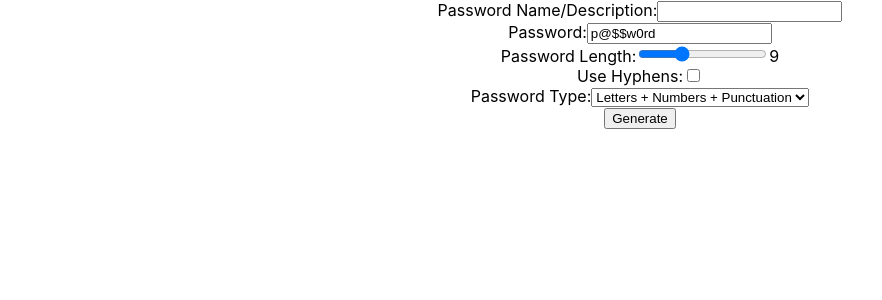
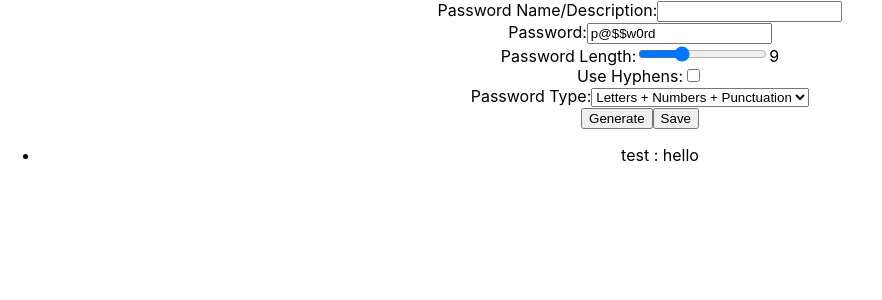
Before and after one commit to Andrew32A/ACS-3340-passwords-app, a React (Create React App) app: page / in a window 1280 px wide. Shown: the top 300 px of the page, without its empty margins (0-882 px from the left). Built offline with nearby package versions, Linux system fonts and the light colour scheme.

Commit message:
completed part 6

```diff
--- a/package.json
+++ b/package.json
@@ -3,11 +3,13 @@
   "version": "0.1.0",
   "private": true,
   "dependencies": {
+    "@reduxjs/toolkit": "^1.9.5",
     "@testing-library/jest-dom": "^5.17.0",
     "@testing-library/react": "^13.4.0",
     "@testing-library/user-event": "^13.5.0",
     "react": "^18.2.0",
     "react-dom": "^18.2.0",
+    "react-redux": "^8.1.2",
     "react-scripts": "5.0.1",
     "web-vitals": "^2.1.4"
   },
--- /dev/null
+++ b/src/app/store.js
@@ -0,0 +1,8 @@
+import { configureStore } from "@reduxjs/toolkit";
+import passwordsReducer from "../features/passwords/passwordsSlice";
+
+export const store = configureStore({
+  reducer: {
+    passwords: passwordsReducer,
+  },
+});
--- /dev/null
+++ b/src/features/passwords/passwordsSlice.js
@@ -0,0 +1,18 @@
+import { createSlice } from "@reduxjs/toolkit";
+
+const initialState = {
+  value: [{ password: "hello", name: "test" }],
+};
+
+export const passwordsSlice = createSlice({
+  name: "passwords",
+  initialState,
+  reducers: {
+    addPassword: (state, action) => {
+      state.value.push(action.payload);
+    },
+  },
+});
+
+export const { addPassword } = passwordsSlice.actions;
+export default passwordsSlice.reducer;
--- a/src/index.js
+++ b/src/index.js
@@ -1,17 +1,16 @@
-import React from 'react';
-import ReactDOM from 'react-dom/client';
-import './index.css';
-import App from './App';
-import reportWebVitals from './reportWebVitals';
+import React from "react";
+import ReactDOM from "react-dom/client";
+import "./index.css";
+import App from "./App";
+import { store } from "./app/store";
+import { Provider } from "react-redux";
+import reportWebVitals from "./reportWebVitals";
 
-const root = ReactDOM.createRoot(document.getElementById('root'));
+const root = ReactDOM.createRoot(document.getElementById("root"));
 root.render(
   <React.StrictMode>
-    <App />
+    <Provider store={store}>
+      <App />
+    </Provider>
   </React.StrictMode>
 );
-
-// If you want to start measuring performance in your app, pass a function
-// to log results (for example: reportWebVitals(console.log))
-// or send to an analytics endpoint. Learn more: https://bit.ly/CRA-vitals
-reportWebVitals();
--- a/src/password.js
+++ b/src/password.js
@@ -1,10 +1,14 @@
 import { useState } from "react";
+import { useDispatch } from "react-redux";
+import { addPassword } from "./features/passwords/passwordsSlice";
+import PasswordsList from "./passwordsList";
 
 function random(min, max) {
   return Math.floor(Math.random() * (max - min + 1) + min);
 }
 
 function Password() {
+  const dispatch = useDispatch();
   const [password, setPassword] = useState("p@$$w0rd");
   const [name, setName] = useState("");
   const [passwordLength, setPasswordLength] = useState(9);
@@ -107,6 +111,16 @@ function Password() {
         <button onClick={() => setPassword(generatePassword())}>
           Generate
         </button>
+        <button
+          onClick={() =>
+            dispatch(addPassword({ name: name, password: password }))
+          }
+        >
+          Save
+        </button>
+      </div>
+      <div>
+        <PasswordsList />
       </div>
     </div>
   );
--- /dev/null
+++ b/src/passwordsList.js
@@ -0,0 +1,18 @@
+import React from "react";
+import { useSelector } from "react-redux";
+
+function PasswordsList() {
+  const passwords = useSelector((state) => state.passwords.value);
+
+  return (
+    <ul>
+      {passwords.map((password, i) => (
+        <li key={`${i}-item`}>
+          {password.name} : {password.password}
+        </li>
+      ))}
+    </ul>
+  );
+}
+
+export default PasswordsList;
```
Also changed, not shown: 1 other file (tests, documents, lock files or other folders).
